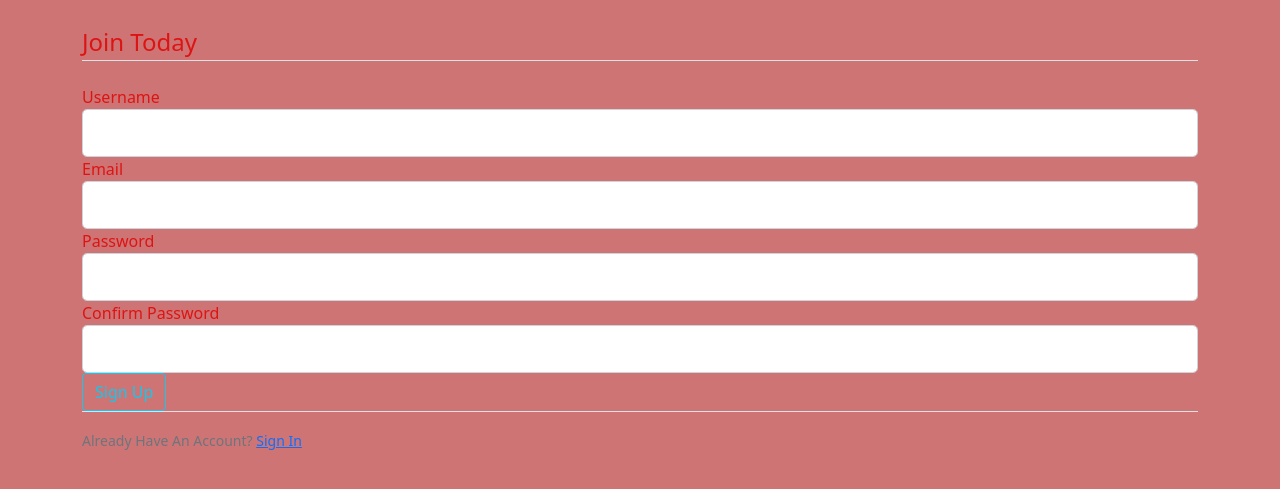
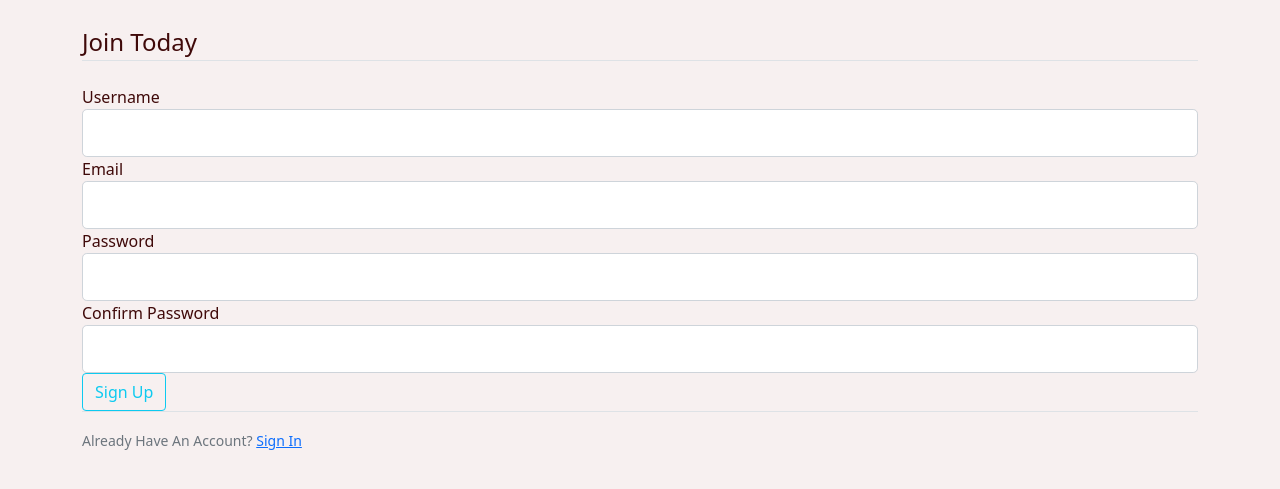
Before and after one commit to aust1inn/pitches_aust1inn, a Flask app: page /register in a window 1280 px wide. Shown: the part 56-545 px from the top of the page. Run offline with Flask 2, Linux system fonts and the light colour scheme; parts of the project's set-up code (start-up, migrations or seed data) failed here and were passed over; some libraries are stand-ins or nearby versions.

Commit message:
adjusts homepage

```diff
--- a/app/static/main.css
+++ b/app/static/main.css
@@ -1,6 +1,6 @@
 body {
-    background: #cf7474;
-    color: #dd1414;
+    background: #f7f0f0;
+    color: #3f0909;
     margin-top: 5rem;
   }
 
@@ -23,7 +23,3 @@ body {
   .site-header .navbar-nav .nav-link.active {
     font-weight: 500;
   }
-
-.romance {
-  font-size: xx-large;
-}
```
